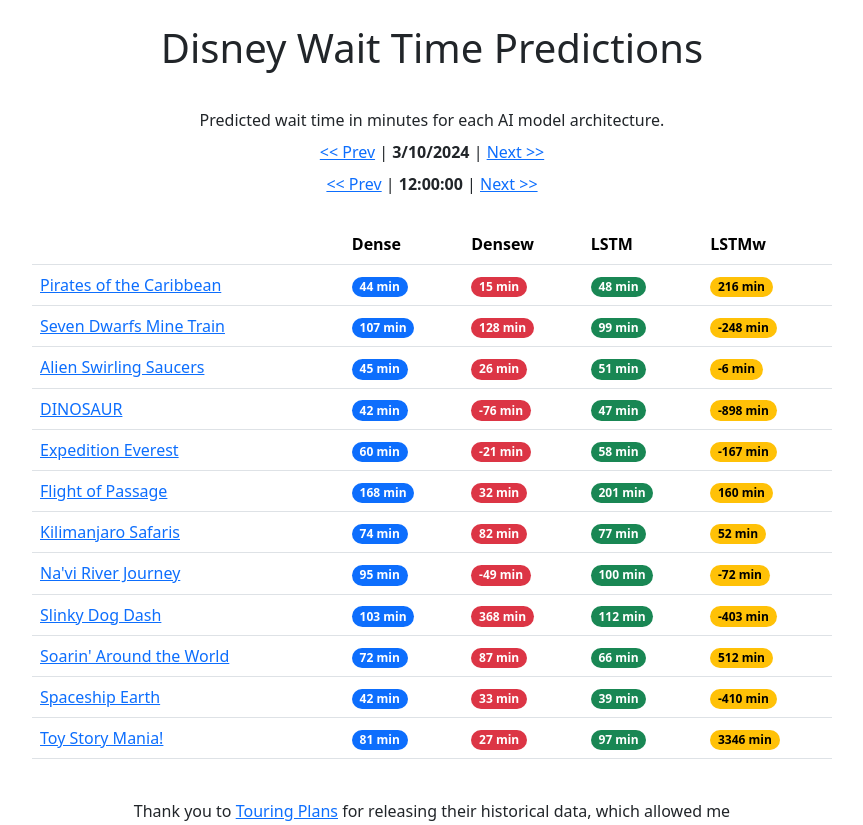
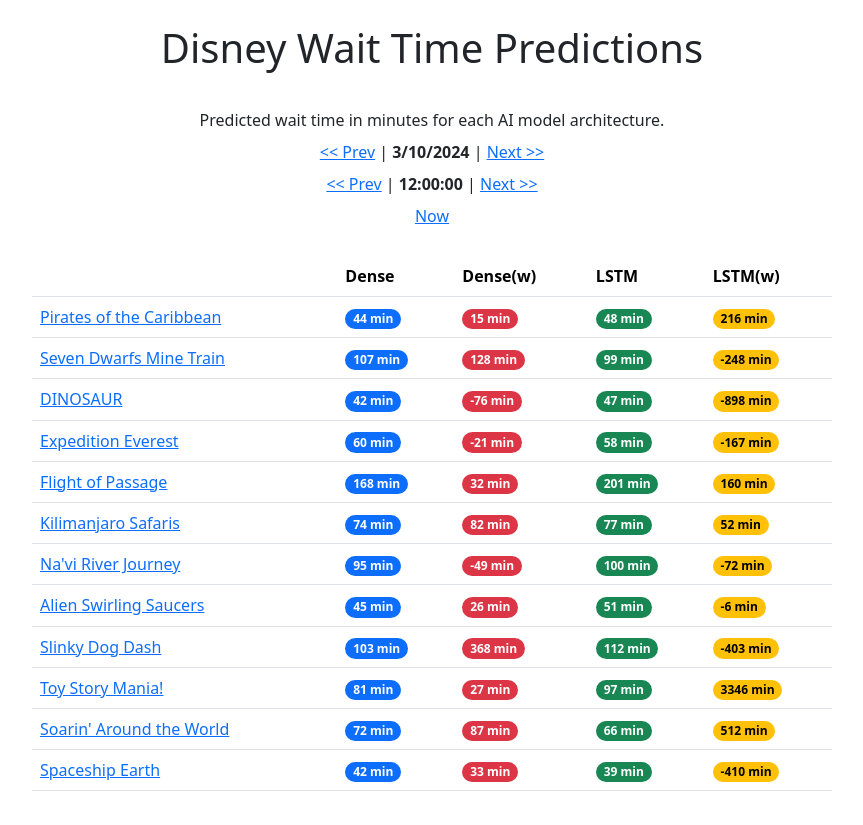
Before and after one commit to codefeld/disney_wait_time_ai, a Flask app: page / in a window 1280 px wide. Shown: the top 825 px of the page, without its empty margins (208-1071 px from the left). Run offline with Flask 3, Linux system fonts and the light colour scheme.

Commit message:
Add now and home links

```diff
--- a/app.py
+++ b/app.py
@@ -16,9 +16,6 @@ rides = {
 	"7_dwarfs_train" : {
 		"name": "Seven Dwarfs Mine Train"
 	},
-	"alien_saucers" : {
-		"name": "Alien Swirling Saucers"
-	},
 	"dinosaur" : {
 		"name": "DINOSAUR"
 	},
@@ -34,17 +31,20 @@ rides = {
 	"navi_river" : {
 		"name": "Na'vi River Journey"
 	},
+	"alien_saucers" : {
+		"name": "Alien Swirling Saucers"
+	},
 	"slinky_dog" : {
 		"name": "Slinky Dog Dash"
+	},
+	"toy_story_mania" : {
+		"name": "Toy Story Mania!"
 	},
 	"soarin" : {
 		"name": "Soarin' Around the World"
 	},
 	"spaceship_earth" : {
 		"name": "Spaceship Earth"
-	},
-	"toy_story_mania" : {
-		"name": "Toy Story Mania!"
 	}
 }
 
--- a/templates/index.html
+++ b/templates/index.html
@@ -24,6 +24,11 @@
 		<a href="/?day={{ cur_day }}&time={{ next_time }}">Next &gt;&gt;</a>
 	</div>
 </div>
+<div class="d-flex flex-column flex-md-row p-1 gap-4 align-items-center justify-content-center">
+	<div class="text-column">
+		<a href="/">Now</a>
+	</div>
+</div>
 <div class="d-flex flex-column flex-md-row p-4 gap-4 align-items-center justify-content-center">
 	<div style="width:100%; max-width:800px;margin-inline:1.5em">
 		<table class="table">
@@ -31,9 +36,9 @@
 				<tr>
 					<th scope="col"></th>
 					<th scope="col">Dense</th>
-					<th scope="col">Densew</th>
+					<th scope="col">Dense(w)</th>
 					<th scope="col">LSTM</th>
-					<th scope="col">LSTMw</th>
+					<th scope="col">LSTM(w)</th>
 				</tr>
 			</thead>
 			<tbody>
--- a/templates/ride.html
+++ b/templates/ride.html
@@ -12,6 +12,11 @@
 		<a href="/details/{{ key }}?day={{ prev_day }}">&lt;&lt; Prev</a>
 		| <b>{{ day }}</b> |
 		<a href="/details/{{ key }}?day={{ next_day }}">Next &gt;&gt;</a>
+	</div>
+</div>
+<div class="d-flex flex-column flex-md-row p-1 gap-4 align-items-center justify-content-center">
+	<div class="text-column">
+		<a href="/">Home</a>
 	</div>
 </div>
 <canvas class="my-4 w-100" id="myChart" width="900" height="380"></canvas>
```
